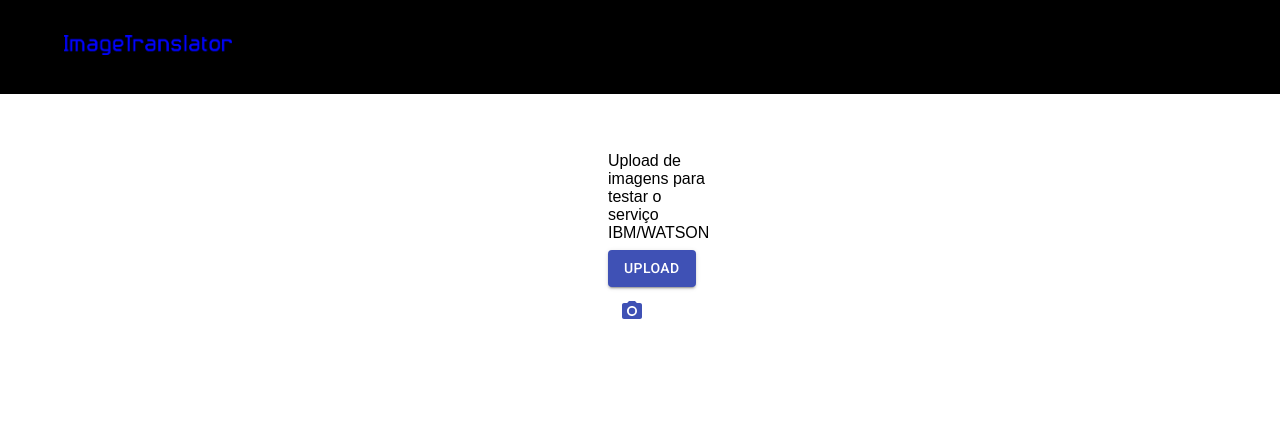
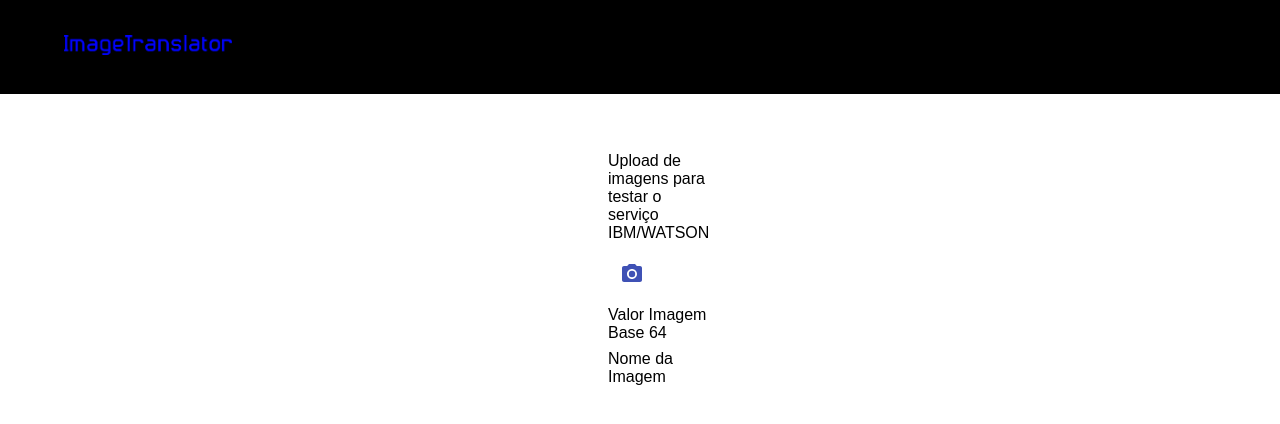
Before and after one commit to marcusrocha/image-translator, a React (Create React App) app in the folder web/imagetranslator/: page / in a window 1280 px wide. Shown: the top 424 px of the page. Built offline with nearby package versions, Linux system fonts and the light colour scheme.

Commit message:
Criação do botão de upload de carregar o base64 da imagem

```diff
--- a/web/imagetranslator/src/components/Form/index.js
+++ b/web/imagetranslator/src/components/Form/index.js
@@ -1,12 +1,14 @@
-import React,{useState} from 'react';
+import React,{useState,useEffect, useRef} from 'react';
 import { makeStyles } from '@material-ui/core/styles';
 import Button from '@material-ui/core/Button';
 import IconButton from '@material-ui/core/IconButton';
 import PhotoCamera from '@material-ui/icons/PhotoCamera';
+import TextField from '@material-ui/core/TextField';
 
 
 function Form(){
 const [fileState,setFileState]=useState();
+const fileInput = useRef(null);
 const useStyles = makeStyles((theme) => ({
     root: {
         padding: "50px 600px",
@@ -22,8 +24,20 @@
 
   }));
 
+  function fileNames() {
+    const { current } = fileInput;
+    if (current && current.files.length > 0) {
+      let messages = [];
+      for (let file of current.files) {
+        messages = messages.concat(<p key={file.name}>{file.name}</p>);
+      }
+      return messages;
+    }
+    return null;
+  }
 
   const handleFileUploaded = e => {
+    setFileState();
     const reader = new FileReader();
     const file = e.target.files[0];
     reader.onloadend = () => {
@@ -39,20 +53,7 @@
                 Upload de imagens para testar o serviço IBM/WATSON
             </div>
                 <input
-                accept="image/*"
-                className={classes.input}
-                id="contained-button-file"
-                multiple
-                type="file"
-                onChange={handleFileUploaded}
-                encType="multipart/form-data"
-            />
-            <label htmlFor="contained-button-file">
-                <Button variant="contained" color="primary" component="span">
-                Upload
-                </Button>
-            </label>
-            <input
+                    ref={fileInput}
                     accept="image/*"
                     className={classes.input}
                     id="icon-button-file"
@@ -65,6 +66,18 @@
                     <PhotoCamera />
                     </IconButton>
                 </label>
+                <div>
+                    <label>
+                        Valor Imagem Base 64
+                    </label>
+                    {fileState}
+                </div>
+                <div>
+                    <label>
+                        Nome da Imagem
+                    </label>
+                    {fileNames()}
+                </div>
         </div>
     );
 }
```
Lines whose indentation alone changed are shown as unchanged.
